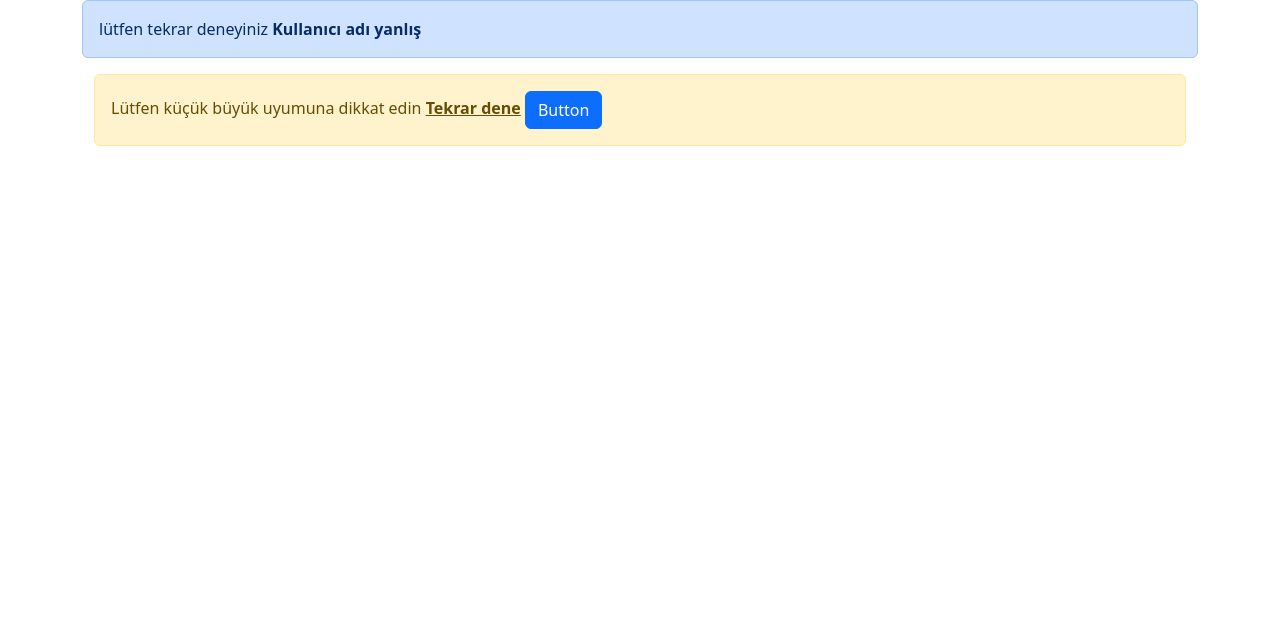
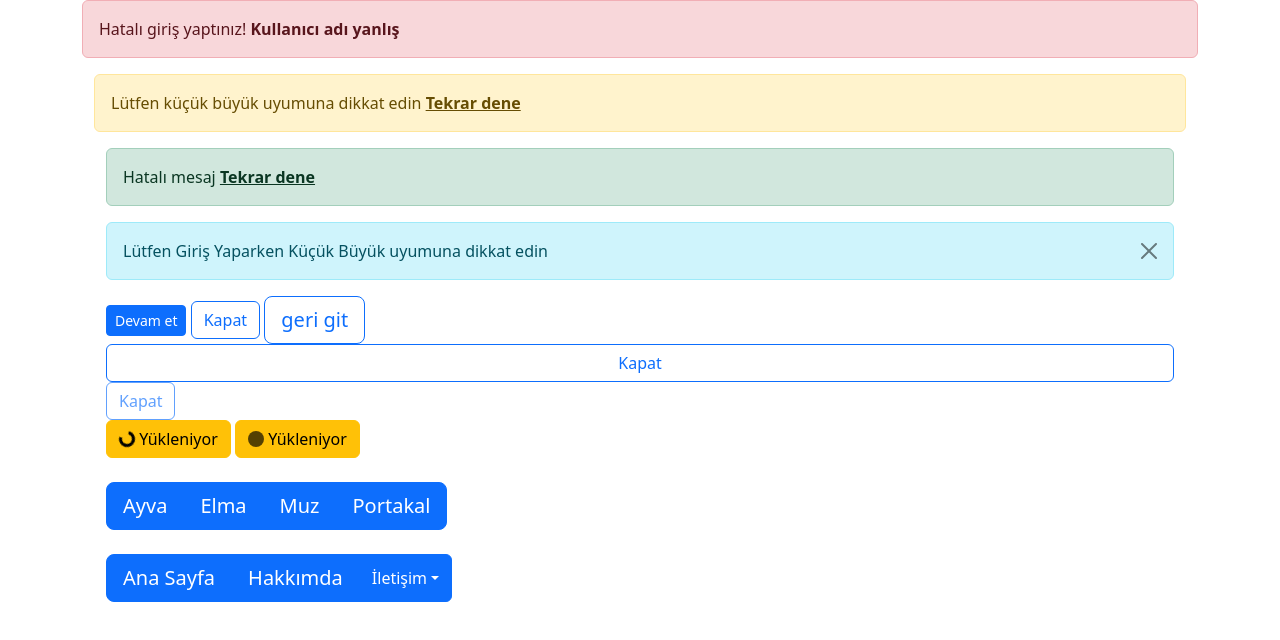
Before and after one commit to Efecancengiz/efecancengiz.github.io, a plain HTML site: page index.html in a window 1280 px wide. Drawn offline with Linux system fonts and the light colour scheme.

Commit message:
Add files via upload

```diff
--- a/index.html
+++ b/index.html
@@ -3,24 +3,97 @@
 <head>
     <meta charset="UTF-8">
     <meta name="viewport" content="width=device-width, initial-scale=1.0">
+
     <title>Document</title>
-    <link rel="stylesheet" href="css/bootstrap.min.css">
+  <link rel="stylesheet" href="css/bootstrap.min.css">
+
 </head>
+<body>
 
-<body>
-    <div class="container">
-     <div class="alert alert-primary" role="alert"> lütfen tekrar deneyiniz
-        <strong>Kullanıcı adı yanlış</strong>
-     </div>
+<div class="container">
+    <div class="alert alert-danger">
+    Hatalı giriş yaptınız!
+    <strong>Kullanıcı adı yanlış</strong>
+</div>
 
-     <div class="container">
+<div class="container">
     <div class="alert alert-warning">
     Lütfen küçük büyük uyumuna dikkat edin
     <a href="" class="alert-link">Tekrar dene</a>
+</div>
+<div class="container">
+    <div class="alert alert-success">
+        Hatalı mesaj
+    <a href="" class="alert-link">Tekrar dene</a>
+</div>
 
-<button class="btn btn-primary" type="submit">Button</button>
+<div class="alert alert-info alert-dismissible fade show">
+    <button type="button" class="btn-close "data-bs-dismiss="alert"></button>
+    Lütfen Giriş Yaparken Küçük Büyük uyumuna dikkat edin
+</div>
+
+<button class="btn btn-primary btn-sm">Devam et</button>
+<button class="btn btn-outline-primary ">Kapat</button>
+<button class="btn btn-outline-primary btn-lg">geri git</button>
+<div class="d-grid">
+    <button class="btn btn-outline-primary ">Kapat</button>
+</div>
+
+<button class="btn btn-outline-primary disabled ">Kapat</button>
+<br>
+
+<button class="btn btn-warning">
+<span class="spinner-border spinner-border-sm">
+</span>
+Yükleniyor
+</button>
+<button class="btn btn-warning">
+<span class="spinner-grow spinner-grow-sm">
+</span>
+Yükleniyor
+</button>
+<br>
+<br>
+<div class="btn-group btn-group-lg">
+    <button class="btn btn-primary">Ayva</button>
+    <button class="btn btn-primary">Elma</button>
+    <button class="btn btn-primary">Muz</button>
+    <button class="btn btn-primary">Portakal</button>
+</div>
+<br>
+<br>
+
+<div class="btn-group btn-group-lg">
+    <button class="btn btn-primary">Ana Sayfa</button>
+    <button class="btn btn-primary">Hakkımda</button>
+    <div class="btn-group">
+    <button class="btn btn-primary dropdown-toggle" data-bs-toggle="dropdown"
+    >İletişim</button>
+    <div class="dropdown-menu">
+        <a href="" class="dopdown-ıtem" >Form</a>
+        <a href="" class="dopdown-ıtem">Form</a>
+        <a href="" class="dopdown-ıtem">From</a>
     </div>
-    <script src="js/bootstrap.bundle.js">
-    </script>
+
+    </div>
+</div>
+
+
+
+
+
+
+
+
+
+
+
+</div>
+
+
+
+
+
+    <script src="js/bootstrap.bundle.js"></script>
 </body>
 </html>
```
